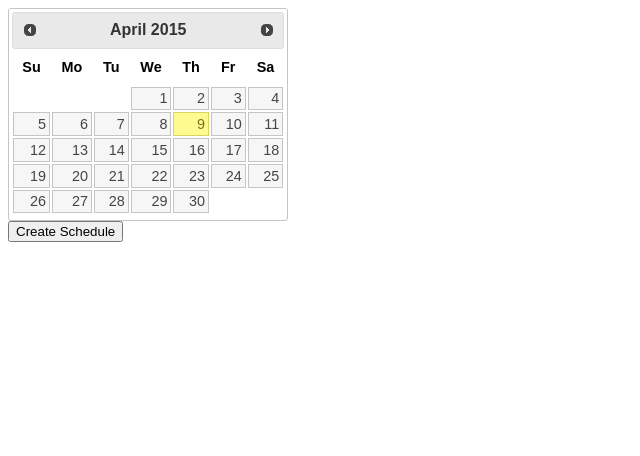
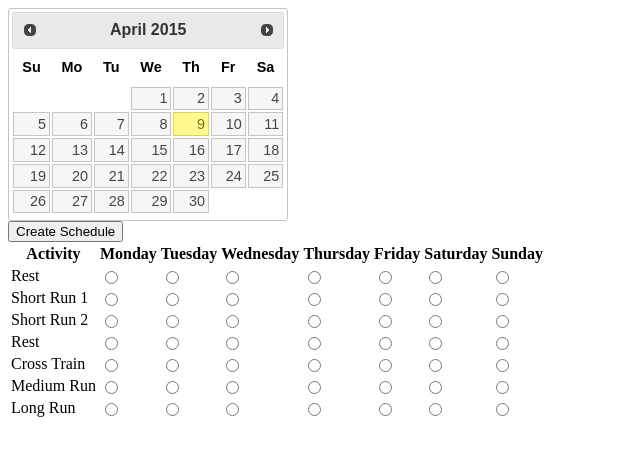
Before and after one commit to ahightman/marathon-scheduler, a Django app: page /date/ in a window 1280 px wide. Shown: the top 456 px of the page, without its empty margins (0-640 px from the left). Run offline with Django 3.2, Linux system fonts and the light colour scheme; some libraries are stand-ins or nearby versions.

Commit message:
training starts from a monday, requirements.txt added

```diff
--- a/marathon/marathon/settings.py
+++ b/marathon/marathon/settings.py
@@ -36,7 +36,7 @@ INSTALLED_APPS = (
     'django.contrib.sessions',
     'django.contrib.messages',
     'django.contrib.staticfiles',
-    'schedule'
+    'foundation'
 )
 
 MIDDLEWARE_CLASSES = (
--- a/marathon/schedule/templates/date.html
+++ b/marathon/schedule/templates/date.html
@@ -5,15 +5,100 @@
     <div id="datepicker"></div>
     <form id="myFormID" action="/schedule/" method="GET">
         <input type="hidden" name="date" id="hiddenFieldID" value="">
+        <table>
+        <tr>
+            <th>Activity</th>
+            <th>Monday</th>
+            <th>Tuesday</th>
+            <th>Wednesday</th>
+            <th>Thursday</th>
+            <th>Friday</th>
+            <th>Saturday</th>
+            <th>Sunday</th>
+            <th></th>
+        </tr>
+        <tr>
+            <td>Rest</td>
+            <td><input type="radio" name="rest1" data-col="1" value="Monday"/></td>
+            <td><input type="radio" name="rest1" data-col="2" value="Tuesday"/></td>
+            <td><input type="radio" name="rest1" data-col="3" value="Wednesday"/></td>
+            <td><input type="radio" name="rest1" data-col="4" value="Thursday"/></td>
+            <td><input type="radio" name="rest1" data-col="5" value="Friday"/></td>
+            <td><input type="radio" name="rest1" data-col="6" value="Saturday"/></td>
+            <td><input type="radio" name="rest1" data-col="7" value="Sunday"/></td>
+        </tr>
+        <tr>
+            <td>Short Run 1</td>
+            <td><input type="radio" name="short_run1" data-col="1" value="Monday"/></td>
+            <td><input type="radio" name="short_run1" data-col="2" value="Tuesday"/></td>
+            <td><input type="radio" name="short_run1" data-col="3" value="Wednesday"/></td>
+            <td><input type="radio" name="short_run1" data-col="4" value="Thursday"/></td>
+            <td><input type="radio" name="short_run1" data-col="5" value="Friday"/></td>
+            <td><input type="radio" name="short_run1" data-col="6" value="Saturday"/></td>
+            <td><input type="radio" name="short_run1" data-col="7" value="Sunday"/></td>
+        </tr>
+        <tr>
+            <td>Short Run 2</td>
+            <td><input type="radio" name="short_run2" data-col="1" value="Monday"/></td>
+            <td><input type="radio" name="short_run2" data-col="2" value="Tuesday"/></td>
+            <td><input type="radio" name="short_run2" data-col="3" value="Wednesday"/></td>
+            <td><input type="radio" name="short_run2" data-col="4" value="Thursday"/></td>
+            <td><input type="radio" name="short_run2" data-col="5" value="Friday"/></td>
+            <td><input type="radio" name="short_run2" data-col="6" value="Saturday"/></td>
+            <td><input type="radio" name="short_run2" data-col="7" value="Sunday"/></td>
+        </tr>
+        <tr>
+            <td>Rest</td>
+            <td><input type="radio" name="rest2" data-col="1" value="Monday"/></td>
+            <td><input type="radio" name="rest2" data-col="2" value="Tuesday"/></td>
+            <td><input type="radio" name="rest2" data-col="3" value="Wednesday"/></td>
+            <td><input type="radio" name="rest2" data-col="4" value="Thursday"/></td>
+            <td><input type="radio" name="rest2" data-col="5" value="Friday"/></td>
+            <td><input type="radio" name="rest2" data-col="6" value="Saturday"/></td>
+            <td><input type="radio" name="rest2" data-col="7" value="Sunday"/></td>
+        </tr>
+        <tr>
+            <td>Cross Train</td>
+            <td><input type="radio" name="cross_train" data-col="1" value="Monday"/></td>
+            <td><input type="radio" name="cross_train" data-col="2" value="Tuesday"/></td>
+            <td><input type="radio" name="cross_train" data-col="3" value="Wednesday"/></td>
+            <td><input type="radio" name="cross_train" data-col="4" value="Thursday"/></td>
+            <td><input type="radio" name="cross_train" data-col="5" value="Friday"/></td>
+            <td><input type="radio" name="cross_train" data-col="6" value="Saturday"/></td>
+            <td><input type="radio" name="cross_train" data-col="7" value="Sunday"/></td>
+        </tr>
+        <tr>
+            <td>Medium Run</td>
+            <td><input type="radio" name="medium_run" data-col="1" value="Monday"/></td>
+            <td><input type="radio" name="medium_run" data-col="2" value="Tuesday"/></td>
+            <td><input type="radio" name="medium_run" data-col="3" value="Wednesday"/></td>
+            <td><input type="radio" name="medium_run" data-col="4" value="Thursday"/></td>
+            <td><input type="radio" name="medium_run" data-col="5" value="Friday"/></td>
+            <td><input type="radio" name="medium_run" data-col="6" value="Saturday"/></td>
+            <td><input type="radio" name="medium_run" data-col="7" value="Sunday"/></td>
+        </tr>
+        <tr>
+            <td>Long Run</td>
+            <td><input type="radio" name="long_run" data-col="1" value="Monday"/></td>
+            <td><input type="radio" name="long_run" data-col="2" value="Tuesday"/></td>
+            <td><input type="radio" name="long_run" data-col="3" value="Wednesday"/></td>
+            <td><input type="radio" name="long_run" data-col="4" value="Thursday"/></td>
+            <td><input type="radio" name="long_run" data-col="5" value="Friday"/></td>
+            <td><input type="radio" name="long_run" data-col="6" value="Saturday"/></td>
+            <td><input type="radio" name="long_run" data-col="7" value="Sunday"/></td>
+        </tr>
         <input type="submit" value="Create Schedule"/>
     </form>
     <script>
         $('#datepicker').datepicker({
             inline : true,
             altField : '#hiddenFieldID',
-            onSelect : function(){
-                $('#myFormID').submit();
-            }
+        });
+        $("input[type=radio]").click(function() {
+           el = $(this);
+           col = el.data("col");
+           $("input[data-col=" + col + "]").prop("checked", false);
+           el.prop("checked", true);
         });
     </script>
 
--- a/marathon/schedule/templates/schedule.html
+++ b/marathon/schedule/templates/schedule.html
@@ -17,7 +17,7 @@
         <tb>
         {% for i in range %}
             <tr>
-                <td>Week {{ i }}</td>
+                <td>Week {{ i|plus_one }}</td>
                 <td>{{ Monday|return_date:i }}<br />{{ Monday|return_run:i }}</td>
                 <td>{{ Tuesday|return_date:i }}<br />{{ Tuesday|return_run:i }}</td>
                 <td>{{ Wednesday|return_date:i }}<br />{{ Wednesday|return_run:i }}</td>
--- a/marathon/schedule/views.py
+++ b/marathon/schedule/views.py
@@ -3,16 +3,20 @@ from django import template
 from django.http import HttpResponse
 from django.template import RequestContext, loader
 from .training import TrainingDay
-from .forms import RaceDayForm
 from datetime import datetime, timedelta
 
 
 def schedule(request):
     if request.method == 'GET':
+        short_run1 = request.GET['short_run1']
+        short_run2 = request.GET['short_run2']
+        rest1 = request.GET['rest1']
+        rest2 = request.GET['rest2']
+        medium_run = request.GET['medium_run']
+        long_run = request.GET['long_run']
+        cross_train = request.GET['cross_train']
         race_date = datetime.strptime(request.GET['date'], '%m/%d/%Y')
-        print(date)
-        training_dict = marathon_schedule(race_date)
-        print(training_dict['Monday'])
+        training_dict = marathon_schedule(race_date, short_run1, short_run2, rest1, rest2, medium_run, long_run, cross_train)
         context = {
                    'Monday': training_dict['Monday'],
                    'Tuesday': training_dict['Tuesday'],
@@ -21,7 +25,7 @@ def schedule(request):
                    'Friday': training_dict['Friday'],
                    'Saturday': training_dict['Saturday'],
                    'Sunday': training_dict['Sunday'],
-                   'range': range(len(training_dict['Sunday']))
+                   'range': range(18)
                   }
         return render(request, 'schedule.html', context)
 
@@ -31,47 +35,51 @@ def date(request):
 
 
 def datetime_range(race_day, weeks):
-    start = (race_day - timedelta(weeks=weeks)) + timedelta(days=1)
+    weeks -= 1
+    start = race_day - timedelta(weeks=weeks, days=(race_day.weekday()))
+    print(start)
+    print(start.weekday())
     span = (race_day + timedelta(days=1)) - start
     for i in range(span.days):
         yield start + timedelta(days=i)
 
 
-def marathon_schedule(race_day):
+def marathon_schedule(race_day, short_run1, short_run2, rest1, rest2, medium_run, long_run, cross_train):
     """creates a list of Training Day objects"""
     long_run_gen, short_run_gen1, short_run_gen2, medium_run_gen, training_generator = training_generators(race_day)
     training_dict = {'Monday':[], 'Tuesday':[], 'Wednesday':[], 'Thursday':[], 'Friday':[], 'Saturday':[], 'Sunday':[]}
     for date in training_generator:
-        weekday = date.weekday()
+        print(date)
+        weekday = date.strftime("%A")
         if date == (race_day - timedelta(days=1)) or date == (race_day - timedelta(days=2)):
             rest_day = TrainingDay(date, "Rest")
             training_dict[rest_day.weekday_name].append(rest_day)
         if date == race_day:
             race_date = TrainingDay(date, 26.2)
             training_dict[race_date.weekday_name].append(race_date)
-            continue
-        if weekday == 0:
-            training_dict['Monday'].append(TrainingDay(date, short_run_gen1.__next__()))
-        if weekday == 1:
-            training_dict['Tuesday'].append(TrainingDay(date, "Rest"))
-        if weekday == 2:
-            training_dict['Wednesday'].append(TrainingDay(date, medium_run_gen.__next__()))
-        if weekday == 3:
-            training_dict['Thursday'].append(TrainingDay(date, short_run_gen2.__next__()))
-        if weekday == 4:
-            training_dict['Friday'].append(TrainingDay(date, "Rest"))
-        if weekday == 5:
-            training_dict['Saturday'].append(TrainingDay(date, long_run_gen.__next__()))
-        if weekday == 6:
-            training_dict['Sunday'].append(TrainingDay(date, "Yoga"))
+            break
+        if weekday == short_run1:
+            training_dict[short_run1].append(TrainingDay(date, short_run_gen1.__next__()))
+        if weekday == rest1:
+            training_dict[rest1].append(TrainingDay(date, "Rest"))
+        if weekday == medium_run:
+            training_dict[medium_run].append(TrainingDay(date, medium_run_gen.__next__()))
+        if weekday == short_run2:
+            training_dict[short_run2].append(TrainingDay(date, short_run_gen2.__next__()))
+        if weekday == rest2:
+            training_dict[rest2].append(TrainingDay(date, "Rest"))
+        if weekday == long_run:
+            training_dict[long_run].append(TrainingDay(date, long_run_gen.__next__()))
+        if weekday == cross_train:
+            training_dict[cross_train].append(TrainingDay(date, "Cross Train"))
     return training_dict
 
 
 def training_generators(race_day):
     """creates generators for each weekly run"""
-    short_run = [3, 3, 3, 3, 3, 3, 4, 4, 4, 4, 5, 5, 5, 5, 5, 5, 4, 3, 3]
-    medium_run = [5, 5, 5, 6, 6, 6, 7, 7, 7, 8, 8, 8, 5, 8, 5, 4, 3, 2, 2]
-    long_run = [5, 6, 7, 8, 10, 11, 12, 14, 16, 16, 17, 18, 19, 20, 22, 9, 8, 8]
+    short_run = [3, 3, 3, 3, 3, 3, 4, 4, 4, 4, 5, 5, 5, 5, 5, 5, 4, 3, 3, None]
+    medium_run = [5, 5, 5, 6, 6, 6, 7, 7, 7, 8, 8, 8, 5, 8, 5, 4, 3, 2, 2, None]
+    long_run = [5, 6, 7, 8, 10, 11, 12, 14, 16, 16, 17, 18, 19, 20, 22, 9, 8, 8, None]
     long_run_gen = list_generator(long_run)
     short_run_gen1 = list_generator(short_run)
     short_run_gen2 = list_generator(short_run)
@@ -79,6 +87,7 @@ def training_generators(race_day):
     training_generator = datetime_range(race_day, 18)
     return long_run_gen, short_run_gen1, short_run_gen2, medium_run_gen, training_generator
 
+
 def list_generator(input_list):
     for i in input_list:
         yield i
```
Also changed, not shown: marathon/schedule/templatetags/app_filters.py (+8 -4 lines).
